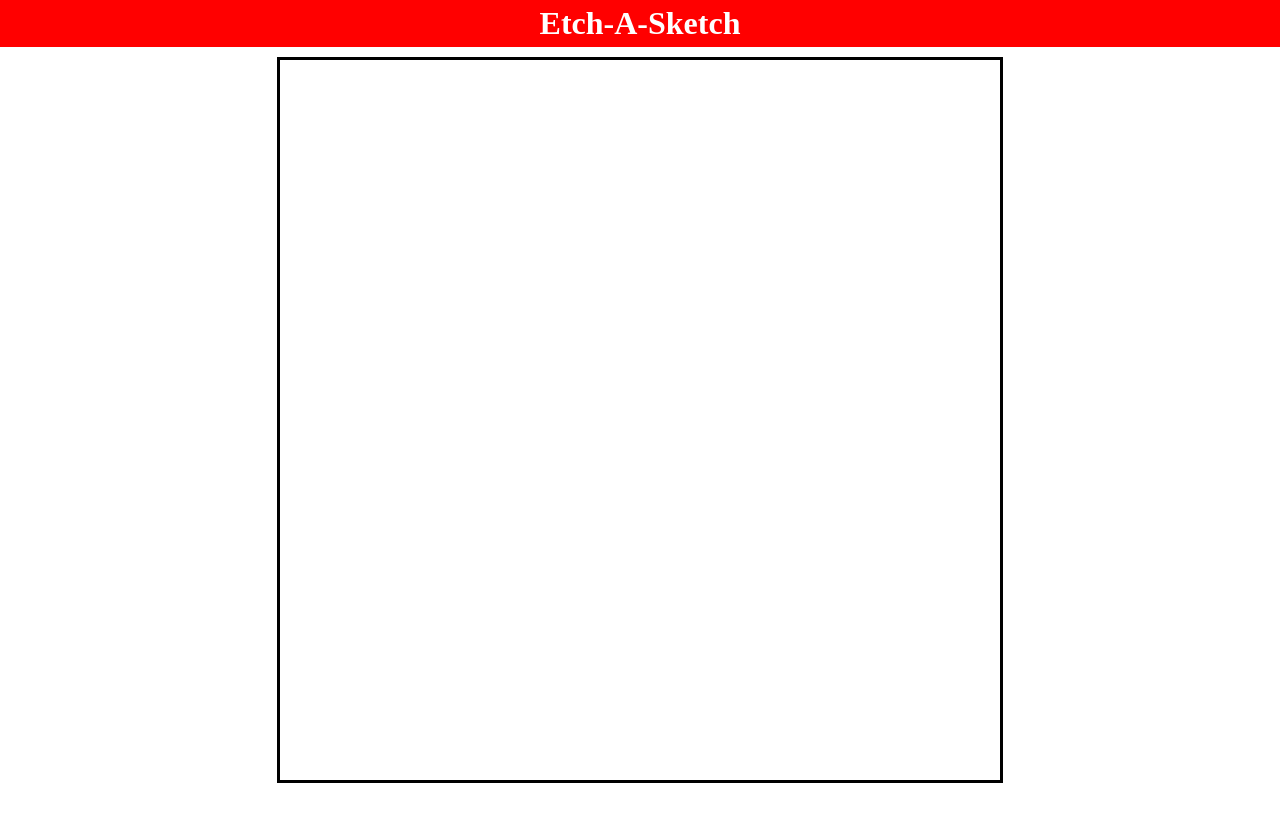
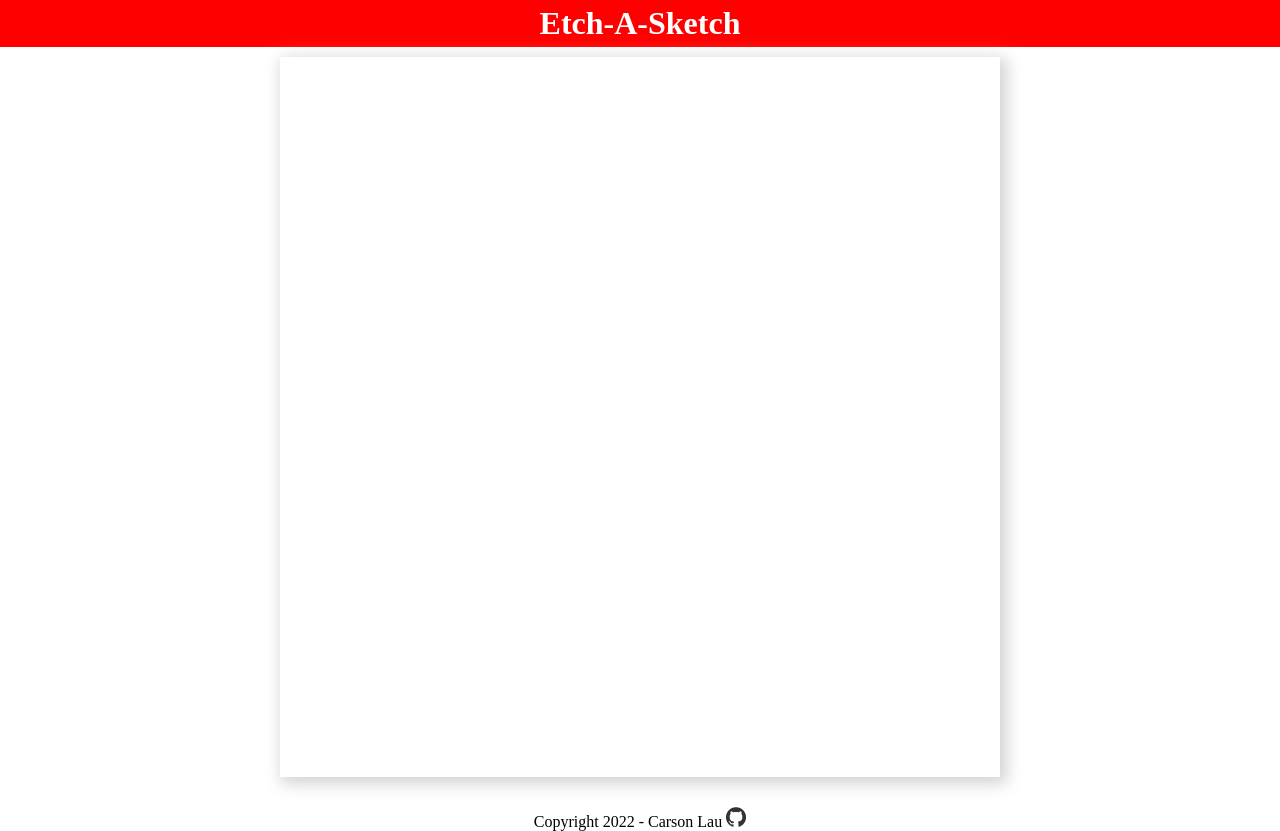
Before and after one commit to CLau72/top-etch-a-sketch, a plain HTML site: page index.html in a window 1280 px wide. Before the commit the page ends 800 px from the top, so only its background shows below. Drawn offline with Linux system fonts and the light colour scheme.

Commit message:
Add footer

```diff
--- a/index.html
+++ b/index.html
@@ -16,5 +16,8 @@
     <div id="canvas">
     </div>
 </main>
+<footer>
+    <p>Copyright 2022 - Carson Lau <a href="https://github.com/CLau72"><img src="./img/github.png" alt="Github Link" width="20px"></a></p>
+</footer>
 </body>
 </html>
--- a/styles.css
+++ b/styles.css
@@ -13,6 +13,11 @@ main {
     display: flex;
     align-items: center;
     justify-content: center;
+}
+
+footer {
+    text-align: center;
+    padding-top: 30px;
 }
 
 h1 {
@@ -34,6 +39,8 @@ h1 {
     flex-wrap: wrap;
     width: 720px;
     height: 720px;
-    border: 3px solid black;
     margin-top: 10px;
+    background-color: white;
+    box-shadow: 4px 4px 15px 3px lightgrey;
+
 }
```
Also changed, not shown: img/github.png (added).
